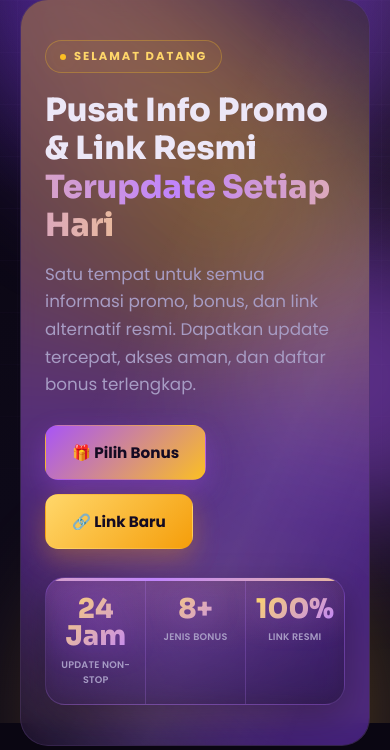
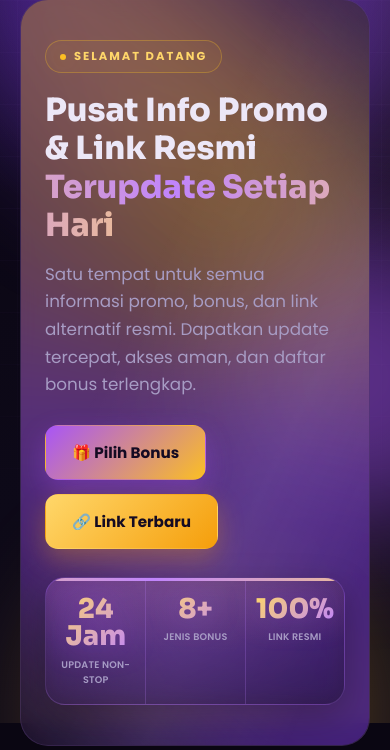
Before and after one commit to kuyagames/mpo888info, a PHP site: page / in a window 390 px wide. Shown: the part 121-871 px from the top of the page. Run offline with PHP 8.4, Linux system fonts and the light colour scheme; data comes from the database, SQL or seed files in the repository; a stand-in replaces the project's code that opens the database connection; some libraries are stand-ins or nearby versions.

Commit message:
Mobile stats-over right 15px; tombol jadi Link Terbaru

```diff
--- a/assets/css/style.css
+++ b/assets/css/style.css
@@ -72,7 +72,7 @@ section{max-width:var(--maxw);margin:0 auto;padding:60px 20px}
 .hero-cta-over{position:absolute;left:28px;top:65%;transform:translateY(-50%);z-index:3;margin:0}
 .stats.stats-over{position:absolute;left:16px;right:16px;bottom:16px;z-index:3;margin:0;background:linear-gradient(160deg,rgba(45,24,78,.86),rgba(14,9,24,.9))}
 .stats.stats-over .stat .num{background:linear-gradient(135deg,#ffb24d,#f97316);-webkit-background-clip:text;background-clip:text;-webkit-text-fill-color:transparent;color:transparent;filter:drop-shadow(0 0 12px rgba(249,115,22,.5))}
-@media(max-width:640px){.hero-overlays{display:contents}.hero-cta-over{position:absolute;left:10px;bottom:10px;z-index:3;transform:none;margin:0;display:flex;flex-direction:column;align-items:flex-start;flex-wrap:nowrap;gap:5px}.hero-cta-over .btn{padding:5px 11px;font-size:.63rem;border-radius:8px;gap:4px}.stats.stats-over{position:absolute;right:10px;left:auto;bottom:10px;z-index:3;transform:none;margin:0;width:46%;max-width:160px;border-radius:10px;background:linear-gradient(160deg,rgba(45,24,78,.92),rgba(14,9,24,.95))}.stats.stats-over .stat{padding:6px 3px}.stats.stats-over .stat .num{font-size:.9rem}.stats.stats-over .stat .lbl{font-size:.38rem;margin-top:2px;letter-spacing:.15px}}
+@media(max-width:640px){.hero-overlays{display:contents}.hero-cta-over{position:absolute;left:10px;bottom:10px;z-index:3;transform:none;margin:0;display:flex;flex-direction:column;align-items:flex-start;flex-wrap:nowrap;gap:5px}.hero-cta-over .btn{padding:5px 11px;font-size:.63rem;border-radius:8px;gap:4px}.stats.stats-over{position:absolute;right:15px;left:auto;bottom:10px;z-index:3;transform:none;margin:0;width:46%;max-width:160px;border-radius:10px;background:linear-gradient(160deg,rgba(45,24,78,.92),rgba(14,9,24,.95))}.stats.stats-over .stat{padding:6px 3px}.stats.stats-over .stat .num{font-size:.9rem}.stats.stats-over .stat .lbl{font-size:.38rem;margin-top:2px;letter-spacing:.15px}}
 .article{margin-top:40px;background:rgba(20,13,34,.45);border:1px solid var(--glass-brd);border-radius:var(--radius);padding:30px 32px;backdrop-filter:blur(8px)}
 .article h2{font-size:1.5rem;margin-bottom:14px}
 .article p{color:var(--muted);margin-bottom:12px}
--- a/index.php
+++ b/index.php
@@ -103,7 +103,7 @@ if ($fav !== '') { $fp = __DIR__ . '/' . ltrim($fav, '/'); if (is_file($fp) && (
     <div class="hero-overlays">
       <div class="hero-cta hero-cta-over">
         <a href="#promo" class="btn btn-bonus">🎁 Pilih Bonus</a>
-        <a href="#link" class="btn btn-gold">🔗 Link Baru</a>
+        <a href="#link" class="btn btn-gold">🔗 Link Terbaru</a>
       </div>
       <div class="stats stats-over">
         <?php foreach ($stats as $st): ?>
@@ -128,7 +128,7 @@ if ($fav !== '') { $fp = __DIR__ . '/' . ltrim($fav, '/'); if (is_file($fp) && (
     <p class="lead"><?= e(sv($s,'about_lead')) ?></p>
     <div class="hero-cta">
       <a href="#promo" class="btn btn-bonus">🎁 Pilih Bonus</a>
-      <a href="#link" class="btn btn-gold">🔗 Link Baru</a>
+      <a href="#link" class="btn btn-gold">🔗 Link Terbaru</a>
     </div>
     <div class="stats">
       <?php foreach ($stats as $st): ?>
```
